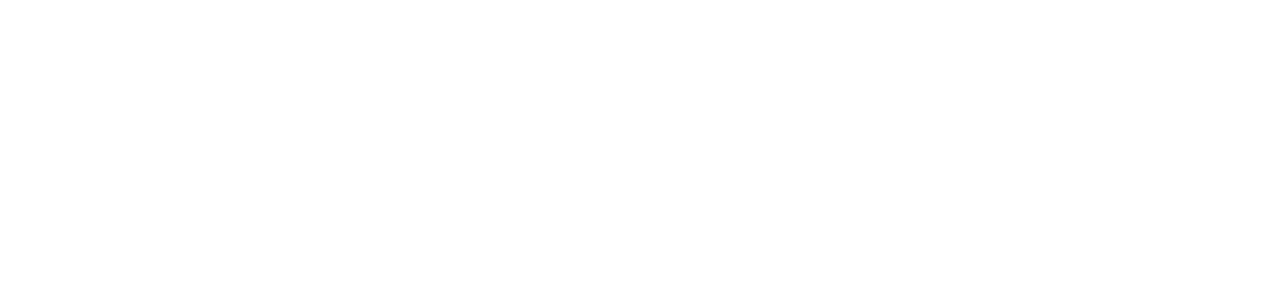
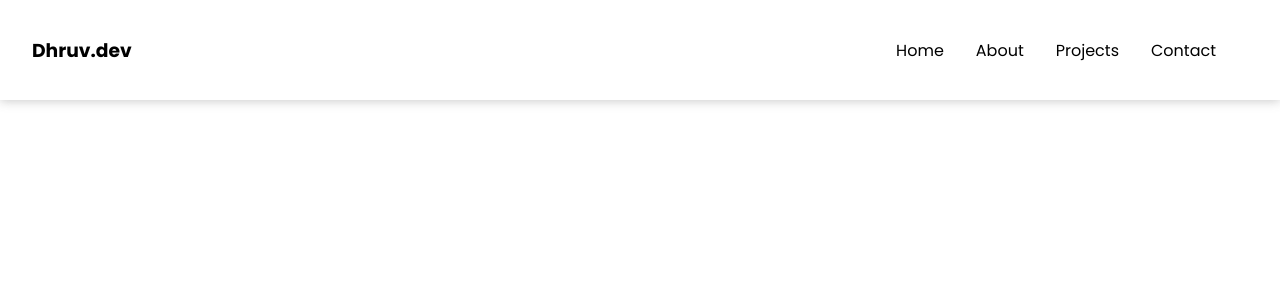
Before and after one commit to Dhruv707/portfolio, a React (Create React App) app: page / in a window 1280 px wide. Shown: the top 300 px of the page. Built offline with nearby package versions, Linux system fonts and the light colour scheme.

Commit message:
navbar created

```diff
--- a/public/index.html
+++ b/public/index.html
@@ -24,6 +24,12 @@
       work correctly both with client-side routing and a non-root public URL.
       Learn how to configure a non-root public URL by running `npm run build`.
     -->
+    <link rel="preconnect" href="https://fonts.googleapis.com" />
+    <link rel="preconnect" href="https://fonts.gstatic.com" crossorigin />
+    <link
+      href="https://fonts.googleapis.com/css2?family=Poppins:ital,wght@0,100;0,200;0,300;0,400;0,500;0,600;0,700;0,800;0,900;1,100;1,200;1,300;1,400;1,500;1,600;1,700;1,800;1,900&display=swap"
+      rel="stylesheet"
+    />
     <title>React App</title>
   </head>
   <body>
--- a/src/App.js
+++ b/src/App.js
@@ -1,8 +1,12 @@
-import logo from "./logo.svg";
 import "./App.css";
+import Navbar from "./Components/Navbar/Navbar";
 
 function App() {
-  return <div></div>;
+  return (
+    <div>
+      <Navbar />
+    </div>
+  );
 }
 
 export default App;
--- a/src/Components/Navbar/Navbar.css
+++ b/src/Components/Navbar/Navbar.css
@@ -0,0 +1,27 @@
+.navbar {
+  display: flex;
+  position: fixed;
+  top: 0;
+  justify-content: space-between;
+  align-items: center;
+  width: 100%;
+  height: 100px;
+  box-shadow: 0px 1px 10px rgba(102, 102, 102, 0.352);
+}
+.navbar h3 {
+  margin-left: 2rem;
+}
+.navbar ul {
+  list-style: none;
+  display: flex;
+  align-items: center;
+  gap: 2rem;
+  margin-right: 4rem;
+}
+.navbar ul li {
+  cursor: pointer;
+}
+
+.navbar ul li:hover {
+  color: rgb(46, 46, 168);
+}
--- a/src/Components/Navbar/Navbar.jsx
+++ b/src/Components/Navbar/Navbar.jsx
@@ -1,14 +1,15 @@
 import React from "react";
+import "./Navbar.css";
 
 function Navbar() {
   return (
     <div className="navbar">
       <h3>Dhruv.dev</h3>
       <ul>
-        <li>Home</li>
-        <li>About</li>
-        <li>Projects</li>
-        <li>Contact</li>
+        <li href="#home">Home</li>
+        <li href="#about">About</li>
+        <li href="#projects">Projects</li>
+        <li href="#contact">Contact</li>
       </ul>
     </div>
   );
--- a/src/index.css
+++ b/src/index.css
@@ -1,6 +1,12 @@
-body {
+* {
+  font-family: "Poppins", sans-serif;
+  scrollbar-color: #8e8e8e #fff;
+  scrollbar-width: thin;
+  box-sizing: border-box;
   margin: 0;
   padding: 0;
+}
+body {
   font-family: -apple-system, BlinkMacSystemFont, "Segoe UI", "Roboto", "Oxygen",
     "Ubuntu", "Cantarell", "Fira Sans", "Droid Sans", "Helvetica Neue",
     sans-serif;
```
Also changed, not shown: src/logo.svg (deleted).
